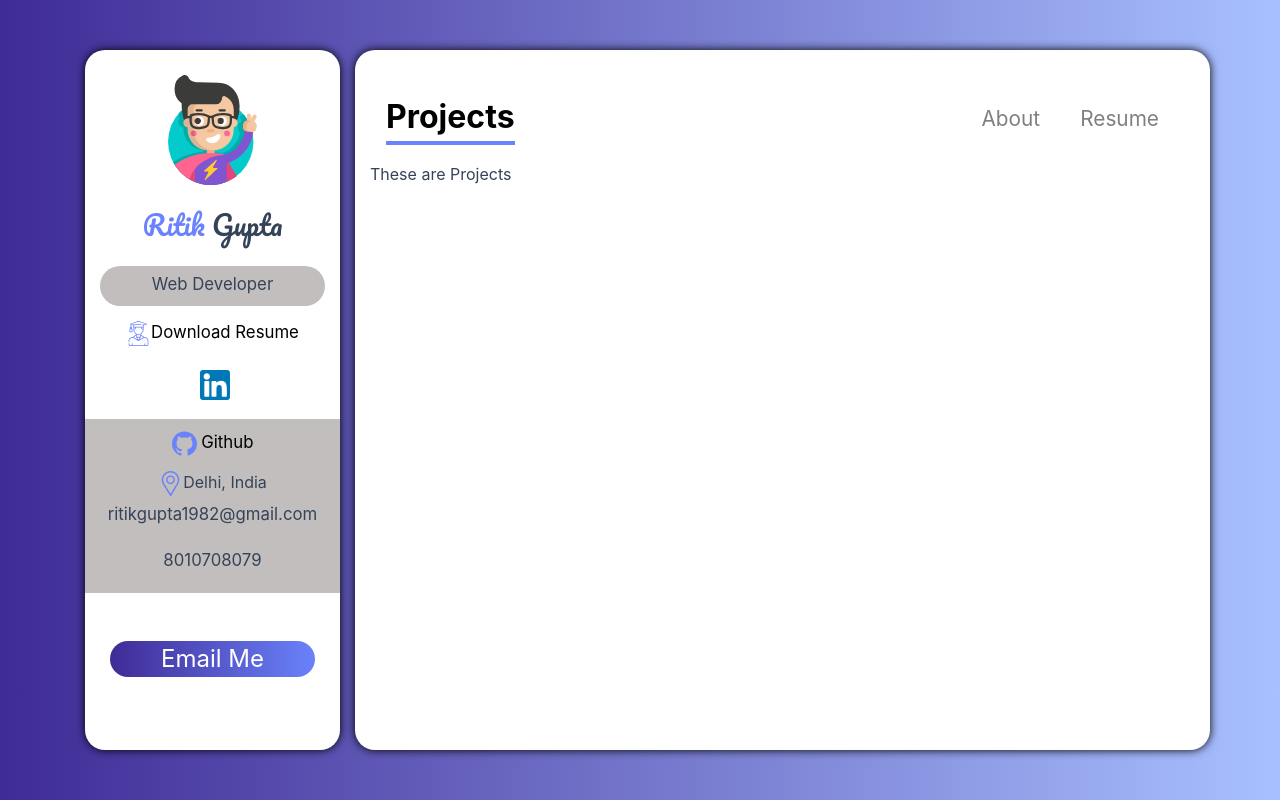
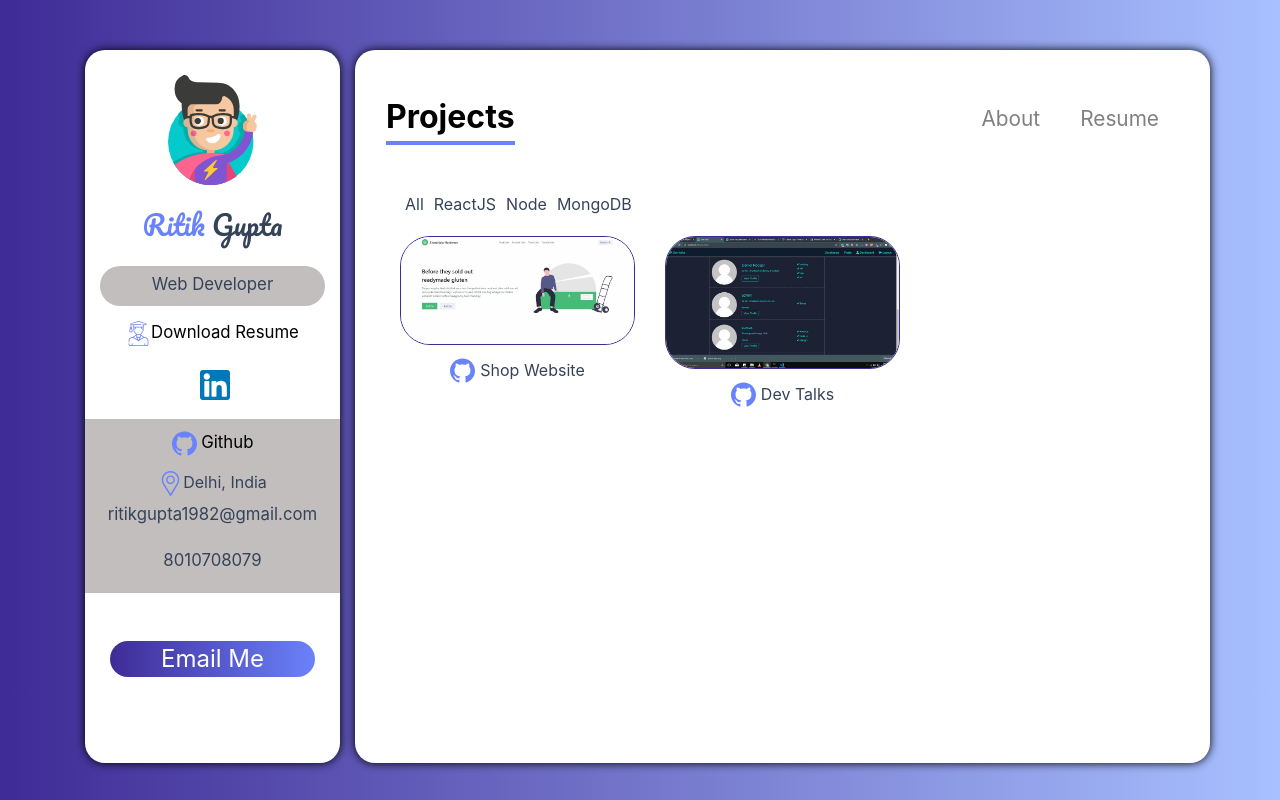
Before and after one commit to RitikGupta19/Portfolio, a React (Create React App) app: page /projects in a window 1280 px wide. Built offline with nearby package versions, Linux system fonts and the light colour scheme.

Commit message:
project component work

```diff
--- /dev/null
+++ b/src/Components/ProjectCard.js
@@ -0,0 +1,27 @@
+import React from "react";
+import github from "../assets/myicons/github.svg";
+
+const ProjectCard = ({
+  details: { name, image, deployed_url, github_url },
+}) => {
+  return (
+    <div className='project_card col-md-6 col-lg-4'>
+      <figure className='project_card_wrapper'>
+        <a href={deployed_url} target='_blank'>
+          <img src={image} alt={name} className='project_card_image'></img>
+        </a>
+        <div className='project_card_title'>
+          <a href={github_url} target='_blank'>
+            <img
+              src={github}
+              alt='github link'
+              className='project_card_icon'></img>
+          </a>
+          {name}
+        </div>
+      </figure>
+    </div>
+  );
+};
+
+export default ProjectCard;
--- /dev/null
+++ b/src/Components/ProjectData.js
@@ -0,0 +1,20 @@
+import Dev_talks from "../assets/projects_images/Dev_talks.jpg";
+import hardware_store from "../assets/projects_images/hardware_store.jpg";
+
+const projectData = [
+  {
+    name: "Shop Website",
+    image: hardware_store,
+    deployed_url: "!#",
+    category: ["html_css", "vanilla"],
+  },
+  {
+    name: "Dev Talks",
+    image: Dev_talks,
+    deployed_url: "https://dev-talks.herokuapp.com/",
+    github_url: "https://github.com/Dey-Sumit/Dev-talks",
+    category: ["node.js", "mongoDB", "react.js"],
+  },
+];
+
+export default projectData;
--- a/src/Components/Projects.js
+++ b/src/Components/Projects.js
@@ -1,7 +1,32 @@
-import React from "react";
+import React, { useState } from "react";
+import projectData from "./ProjectData";
+import ProjectCard from "./ProjectCard";
 
 const Projects = () => {
-  return <div>These are Projects</div>;
+  const [projects, setProjects] = useState(projectData);
+
+  const handleFilterCategory = (name) => {
+    const filterProj = projectData.filter((project) =>
+      project.category.includes(name)
+    );
+    setProjects(filterProj);
+  };
+
+  return (
+    <div className='container project'>
+      <div className='project_navbar'>
+        <div onClick={() => setProjects(projectData)}>All</div>
+        <div onClick={() => handleFilterCategory("react.js")}>ReactJS</div>
+        <div onClick={() => handleFilterCategory("node.js")}>Node</div>
+        <div onClick={() => handleFilterCategory("mongoDB")}>MongoDB</div>
+      </div>
+      <div className='row'>
+        {projects.map((proj, index) => (
+          <ProjectCard key={index} details={proj} />
+        ))}
+      </div>
+    </div>
+  );
 };
 
 export default Projects;
--- a/src/Components/Resume.js
+++ b/src/Components/Resume.js
@@ -1,11 +1,12 @@
 import React from "react";
 import react from "../assets/icons/react.svg";
 import SkillBar from "./SkillBar";
+import python from "../assets/icons/python.svg";
 
 const Resume = () => {
   const skills = [
     {
-      icon: react,
+      icon: python,
       name: "React",
     },
     {
--- a/src/index.css
+++ b/src/index.css
@@ -16,6 +16,14 @@
   ); /* W3C, IE 10+/ Edge, Firefox 16+, Chrome 26+, Opera 12+, Safari 7+ */
 
   color: #354358;
+}
+
+::-webkit-scrollbar {
+  width: 10px;
+}
+
+::-webkit-scrollbar-thumb {
+  background-image: linear-gradient(90deg, #3f2b96, #a8c0ff);
 }
 
 a {
@@ -278,3 +286,55 @@
 .bar_name {
   font-size: 1.1rem;
 }
+
+/* Project Section */
+
+.project {
+  height: 72vh;
+  padding: 30px;
+  overflow-y: auto;
+}
+
+.project_card_wrapper {
+  margin: 10px 0;
+  /* width: 100%;
+  height: 100%; */
+  min-height: 160px;
+}
+
+.project_card_image {
+  height: 80%;
+  width: 100%;
+  border-radius: 30px;
+  border: 1px solid #3f2b96;
+  transition: transform 0.3s linear;
+}
+
+.project_card_image:hover {
+  transform: scale(1.05);
+}
+
+.project_card_icon {
+  height: 25px;
+  width: 25px;
+  margin-right: 5px;
+}
+
+.project_card_title {
+  margin-top: 12px;
+  font-size: 1rem;
+  display: flex;
+  align-items: center;
+  justify-content: center;
+}
+
+.project_navbar {
+  display: flex;
+  margin-bottom: 10px;
+}
+
+.project_navbar > div {
+  font-size: 1rem;
+  margin: 0 5px;
+  cursor: pointer;
+}
```
